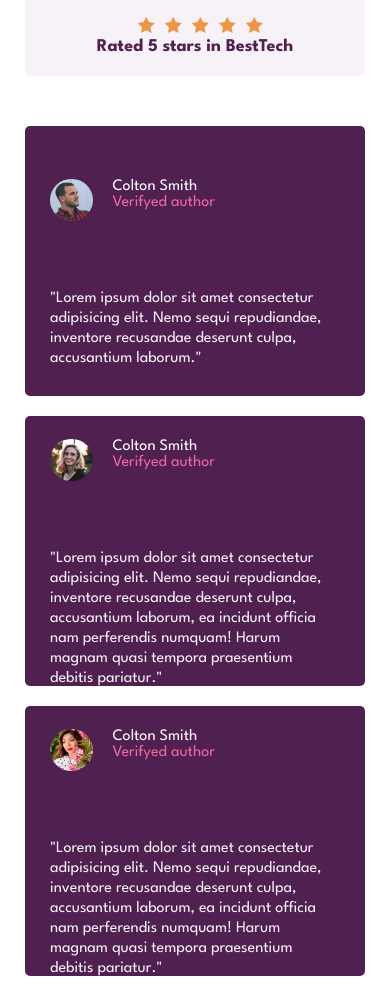
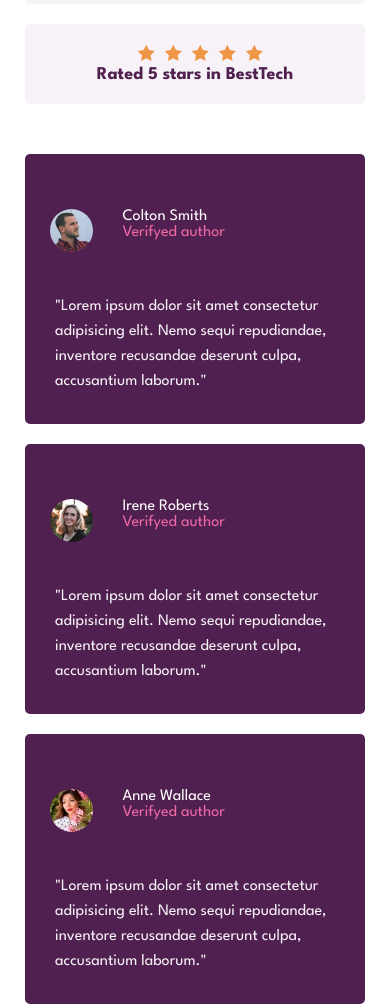
Before and after one commit to RaquelOrtegaLabrac/202305-W2.5CH4-raquel-ortega, a website: page index.html in a window 390 px wide. Shown: the part 557-1561 px from the top of the page. Before the commit the page ends 1536 px from the top, so only its background shows below. Drawn offline with Linux system fonts and the light colour scheme.

Commit message:
Add mobile styles

```diff
--- a/index.html
+++ b/index.html
@@ -64,13 +64,12 @@
             <img src="images/image-irene.jpg" alt="profile-image">
           </div>
           <div class="review-author__author">
-            <span class="author-name">Colton Smith</span>
+            <span class="author-name">Irene Roberts</span>
             <span class="verifyed-author">Verifyed author</span>
           </div>
         </div>
         <p>"Lorem ipsum dolor sit amet consectetur adipisicing elit. Nemo sequi repudiandae, inventore recusandae
-          deserunt culpa, accusantium laborum, ea incidunt officia nam perferendis numquam! Harum magnam quasi tempora
-          praesentium debitis pariatur."</p>
+          deserunt culpa, accusantium laborum."</p>
 
       </article>
       <article>
@@ -79,13 +78,12 @@
             <img src="images/image-anne.jpg" alt="profile-image">
           </div>
           <div class="review-author__author">
-            <span class="author-name">Colton Smith</span>
+            <span class="author-name">Anne Wallace</span>
             <span class="verifyed-author">Verifyed author</span>
           </div>
         </div>
         <p>"Lorem ipsum dolor sit amet consectetur adipisicing elit. Nemo sequi repudiandae, inventore recusandae
-          deserunt culpa, accusantium laborum, ea incidunt officia nam perferendis numquam! Harum magnam quasi tempora
-          praesentium debitis pariatur."</p>
+          deserunt culpa, accusantium laborum."</p>
 
       </article>
 
--- a/sass/styles.scss
+++ b/sass/styles.scss
@@ -41,6 +41,7 @@ header {
     color: hsl(303, 10%, 53%);
     font-size: rem(18);
     text-align: center;
+    line-height: 25px;
   }
 }
 
@@ -92,7 +93,7 @@ header {
   .reviews__review-author {
     display: flex;
     width: 100%;
-    padding: 25px;
+    padding: 25px 25px 0px 25px;
 
     img {
       border-radius: 100%;
@@ -103,14 +104,14 @@ header {
   .review-author__author {
     display: flex;
     flex-direction: column;
-    padding-left: 20px;
+    padding-left: 30px;
   }
 
   p {
     color: hsl(300, 24%, 96%);
     font-size: rem(16);
-    line-height: 20px;
-    padding-left: 25px;
+    line-height: 25px;
+    padding-left: 30px;
     padding-right: 25px;
   }
 }
```
Also changed, not shown: styles.css, 1 other file.
